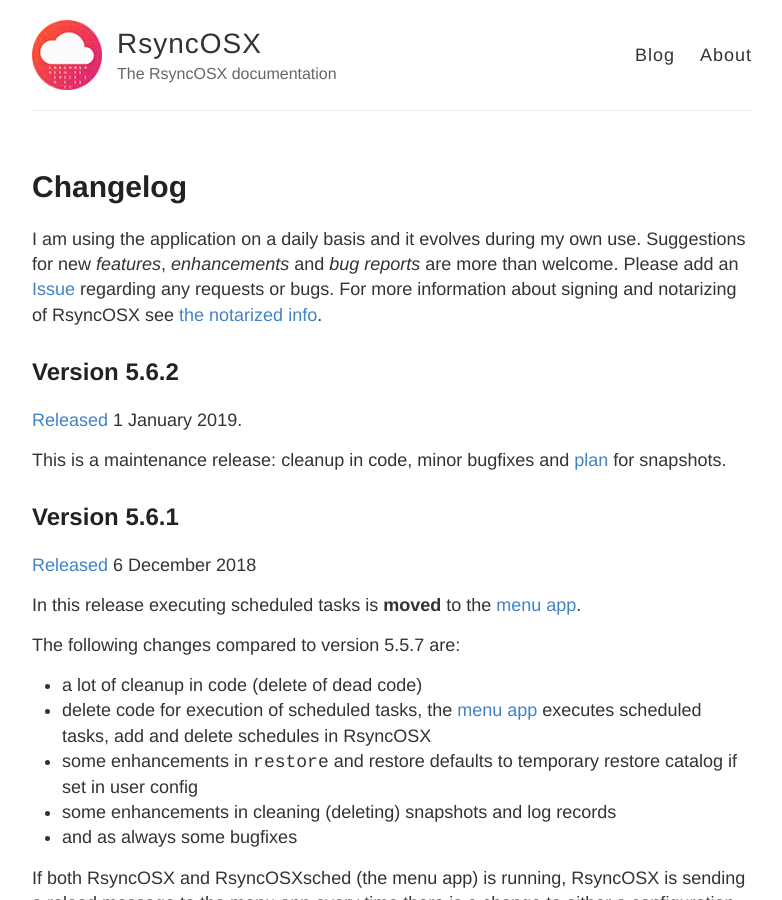
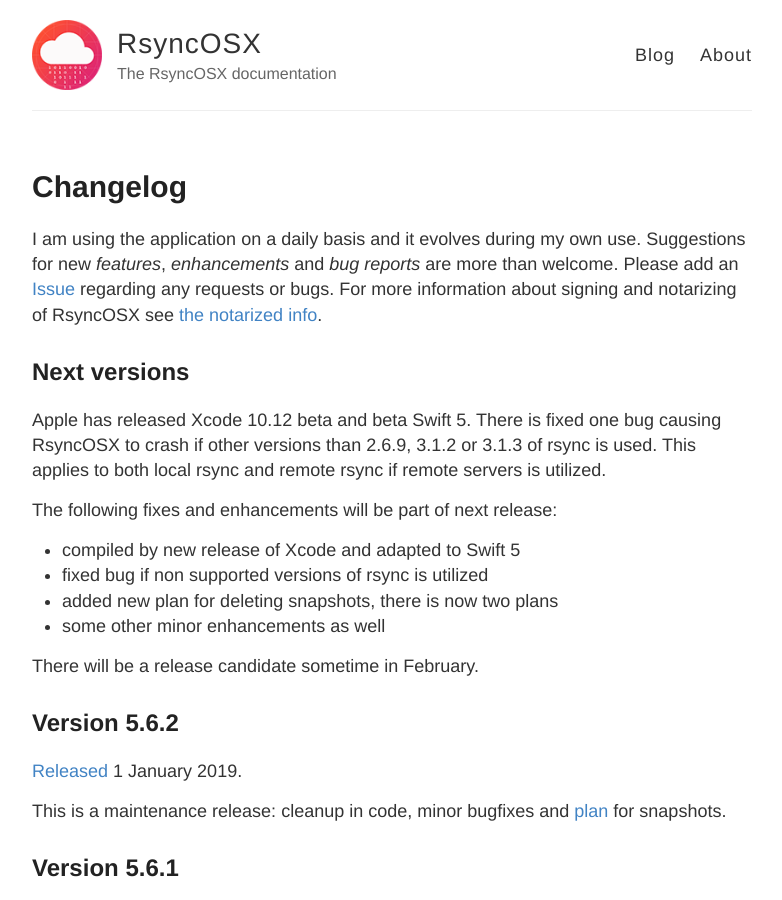
Before and after one commit to d2s/Documentation, a Jekyll site: the page built from _posts/2018-04-10-Changelog.md, in a window 1280 px wide and 900 px high. Shown: the whole window, without its empty margins (248-1030 px from the left). Built offline with Jekyll 4.4.1, drawn with Linux system fonts in a browser that asks for light colours.

Commit message:
Update 2018-04-10-Changelog.md

```diff
--- a/_posts/2018-04-10-Changelog.md
+++ b/_posts/2018-04-10-Changelog.md
@@ -4,6 +4,19 @@ title:  "Changelog"
 permalink: Changelog
 ---
 I am using the application on a daily basis and it evolves during my own use. Suggestions for new *features*, *enhancements* and *bug reports* are more than welcome. Please add an [Issue](https://github.com/rsyncOSX/RsyncOSX/issues) regarding any requests or bugs. For more information about signing and notarizing of RsyncOSX see [the notarized info](/Notarized).
+
+## Next versions
+
+Apple has released Xcode 10.12 beta and beta Swift 5. There is fixed one bug causing RsyncOSX to crash if other versions than 2.6.9, 3.1.2 or 3.1.3 of rsync is used. This applies to both local rsync and remote rsync if remote servers is utilized.
+
+The following fixes and enhancements will be part of next release:
+
+- compiled by new release of Xcode and adapted to Swift 5
+- fixed bug if non supported versions of rsync is utilized
+- added new plan for deleting snapshots, there is now two plans
+- some other minor enhancements as well
+
+There will be a release candidate sometime in February.
 
 ## Version 5.6.2
 
```
